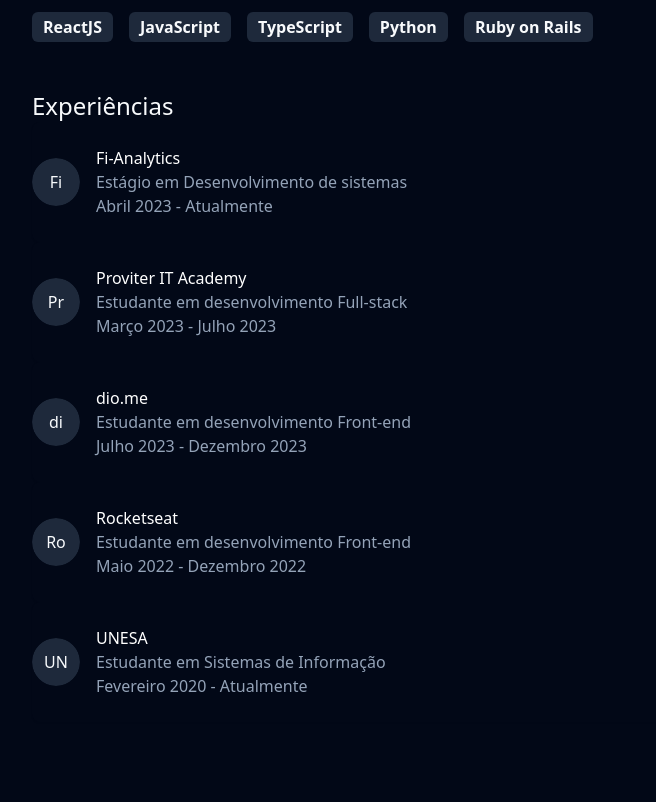
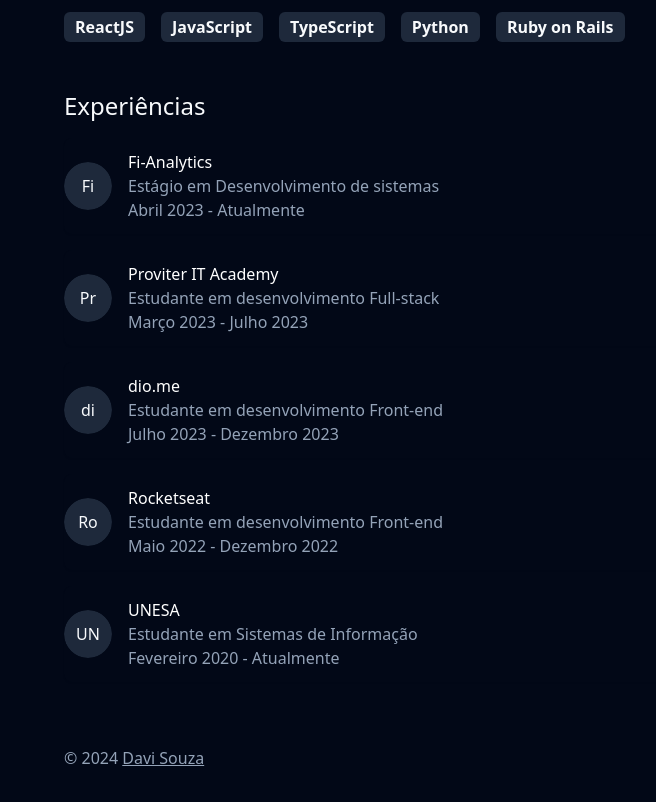
Before and after one commit to davi-souzadev/my-portfolio, a React (Vite) app: page / in a window 1280 px wide. Shown: the part 280-1082 px from the top of the page, without its empty margins (240-896 px from the left). Built offline with nearby package versions, Linux system fonts and the light colour scheme.

Commit message:
feat: Add footer, change structure

```diff
--- a/src/components/About/index.tsx
+++ b/src/components/About/index.tsx
@@ -1,6 +1,5 @@
 import { ExperienceCard } from "../ExperienceCard"
 import { Badge } from "../ui/badge"
-import { Card, CardContent, CardHeader, CardTitle } from "../ui/card"
 
 const badgeStacks = ["ReactJS", "JavaScript", "TypeScript", "Python", "Ruby on Rails"]
 const experiences = [
--- a/src/components/ExperienceCard/index.tsx
+++ b/src/components/ExperienceCard/index.tsx
@@ -1,12 +1,4 @@
-import React from "react"
-import {
-  Card,
-  CardContent,
-  CardDescription,
-  CardFooter,
-  CardHeader,
-  CardTitle,
-} from "@/components/ui/card"
+import { Card, CardContent, CardHeader } from "@/components/ui/card"
 import { Avatar, AvatarImage, AvatarFallback } from "@/components/ui/avatar"
 
 type ExperienceCardProps = {
@@ -18,7 +10,7 @@ type ExperienceCardProps = {
 
 export function ExperienceCard({ fallback, company, role, since }: ExperienceCardProps) {
   return (
-    <Card className="flex flex-row items-center border-none gap-4">
+    <Card className="flex flex-row items-center border-none gap-4 h-24 mt-4">
       <CardHeader className="p-0">
         <Avatar className="h-12 w-12">
           <AvatarImage src="" />
--- /dev/null
+++ b/src/components/Footer/index.tsx
@@ -0,0 +1,18 @@
+export function Footer() {
+  const year = new Date().getFullYear()
+
+  return (
+    <div className="max-w-3xl mx-auto px-4">
+      <span className="text-muted-foreground decoration-slice cursor-pointer">
+        &copy; {year}{" "}
+        <a
+          className="underline"
+          href="https://github.com/davi-souzadev"
+          target="blank"
+        >
+          Davi Souza
+        </a>
+      </span>
+    </div>
+  )
+}
--- a/src/components/Navbar/index.tsx
+++ b/src/components/Navbar/index.tsx
@@ -30,7 +30,7 @@ export function Navbar() {
   }
 
   return (
-    <nav className="bg-transparent">
+    <nav className="lg:max-w-3xl bg-transparent mx-auto">
       <div className="lg:max-w-3xl mx-auto px-4 border-b-[1px] border-gray-900 border-opacity-10 h-16 flex items-center justify-between dark:border-gray-100 dark:border-opacity-10">
         <div className="flex">
           <div className="hidden md:flex space-x-1 items-center font-bold text-2xl">
--- a/src/pages/Home/index.tsx
+++ b/src/pages/Home/index.tsx
@@ -1,16 +1,18 @@
 import React from "react"
 import { Navbar } from "../../components/Navbar"
 import { About } from "../../components/About"
+import { Footer } from "../../components/Footer"
 
 export default function Home() {
   return (
-    <>
+    <div className="md:max-w-3xl mx-auto px-8 pb-8">
       <Navbar />
-      <main className="w-auto h-auto ">
-        <section className="py-16 ">
+      <main className="max-w-3xl mx-auto">
+        <section className="py-16 max-w-3xl mx-auto">
           <About />
         </section>
       </main>
-    </>
+      <Footer />
+    </div>
   )
 }
```
